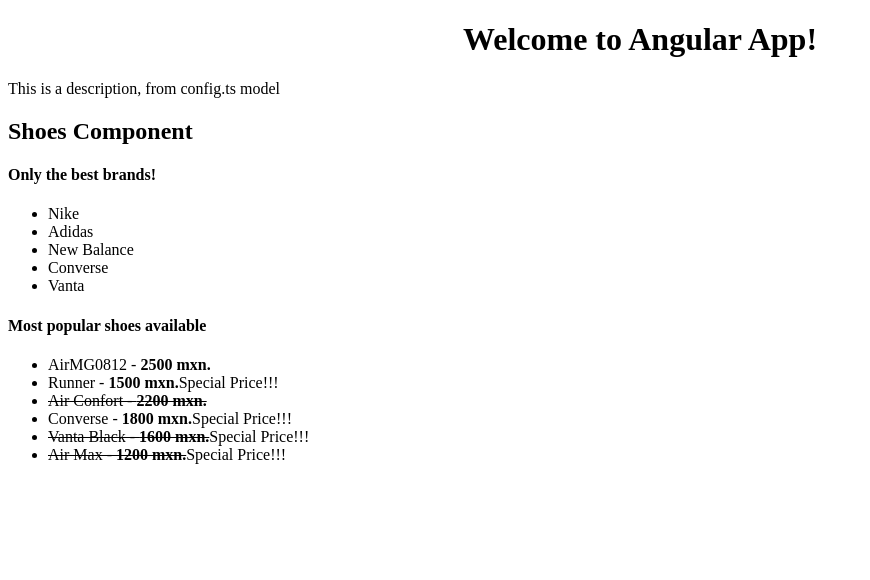
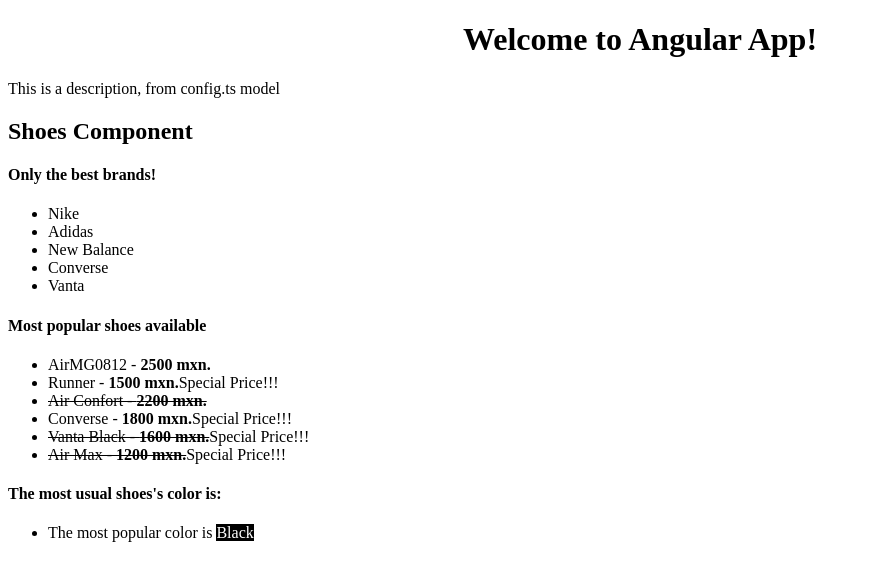
Before and after one commit to JonaMG0812/Angular-from-zero, an Angular app: page / in a window 1280 px wide. Shown: the top 580 px of the page, without its empty margins (0-870 px from the left). Built offline with nearby package versions, Linux system fonts and the light colour scheme.

Commit message:
ngSwitch

```diff
--- a/src/app/shoes/shoes.component.html
+++ b/src/app/shoes/shoes.component.html
@@ -18,3 +18,22 @@
         <span *ngIf = 'Shoe.price <= 1800'>Special Price!!!</span>
     </li>
 </ul>
+
+<h4>The most usual shoes's color is:</h4>
+<ul [ngSwitch]='color'>
+    <li *ngSwitchCase="'Red'">
+        The most popular color is <span style="background:red;color:white;"> Red </span>
+    </li>
+    <li *ngSwitchCase="'White'">
+        The most popular color is <span style="background:white;"> White </span>
+    </li>
+    <li *ngSwitchCase="'Blue'">
+        The most popular color is <span style="background:blue;color:white;"> Blue </span>
+    </li>
+    <li *ngSwitchCase="'Black'">
+        The most popular color is <span style="background:black;color:white;"> Black </span>
+    </li>
+    <li *ngSwitchCase="'Brown'">
+        The most popular color is <span style="background:brown;color:white;"> Brown </span>
+    </li>
+</ul>
--- a/src/app/shoes/shoes.component.ts
+++ b/src/app/shoes/shoes.component.ts
@@ -14,7 +14,7 @@
     public color: string;
 
     constructor(){
-        this.color = 'Blue';
+        this.color = 'Black';
         this.ShoesBrands = new Array();
         this.Shoes = [
             new Shoe('AirMG0812', 'Nike', 2500, 'Red', true),
```
